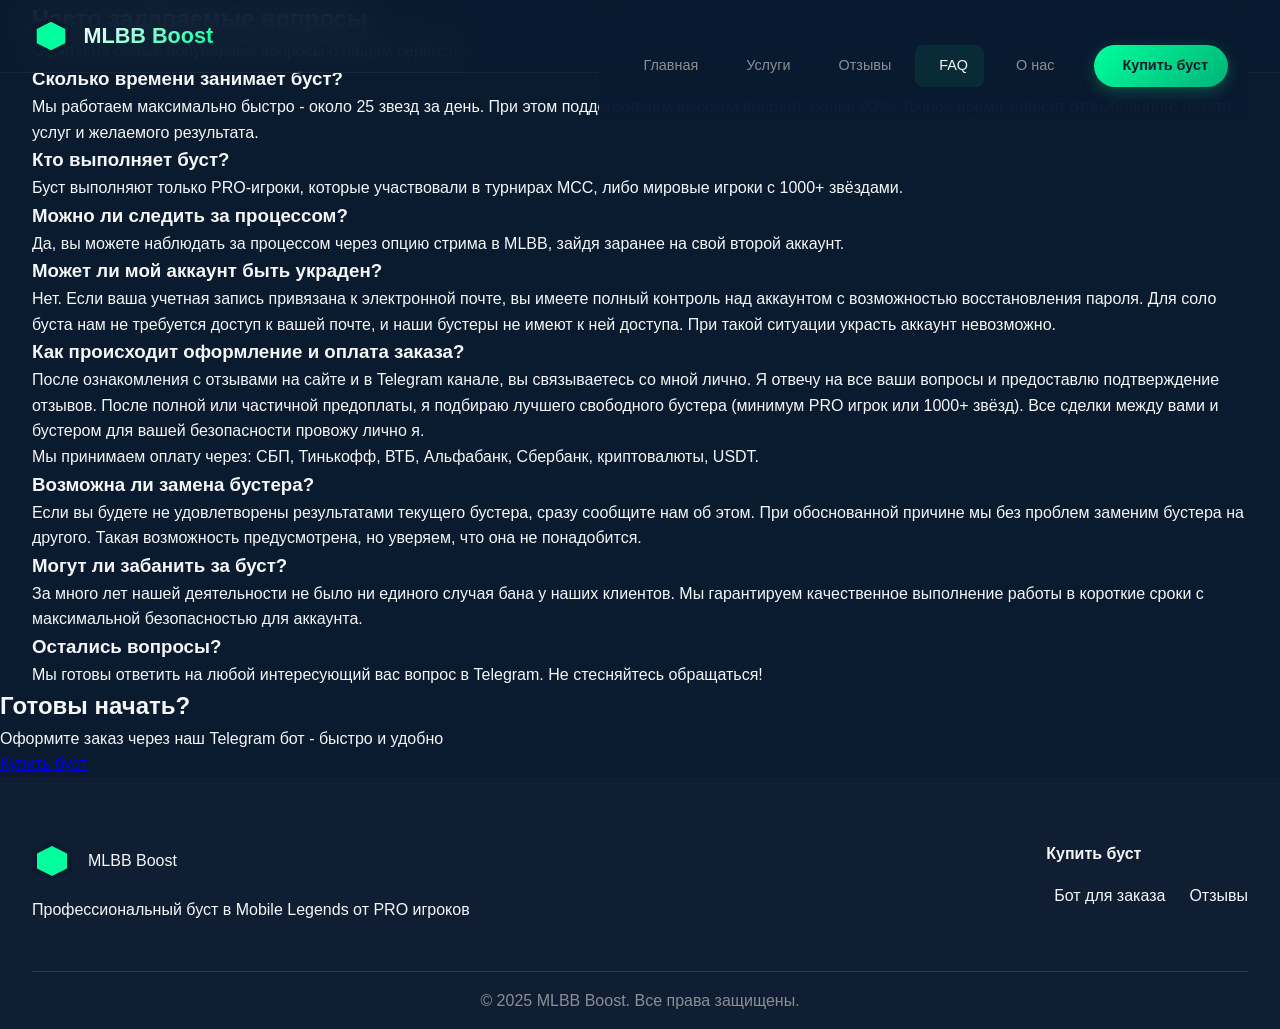
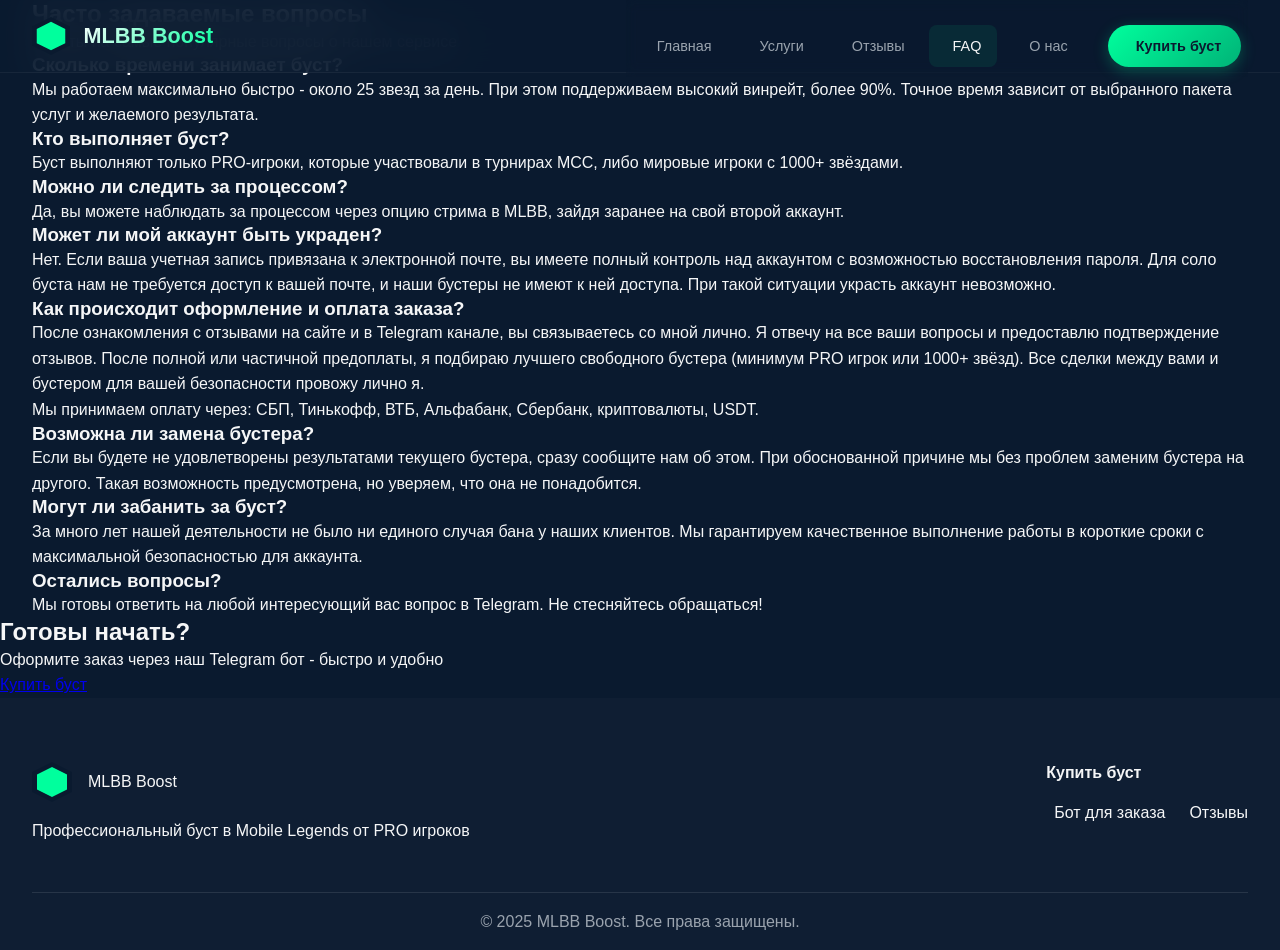

Обнова сайта fable

--- a/styles/main.css
+++ b/styles/main.css
@@ -12,22 +12,85 @@
   --primary-light: #F5F6F7;
   --accent-green: #00FF9D;
   --accent-green-dark: #00CC7D;
-  --text-gray: #8B8E94;
+  --text-gray: #9AA3AE;
+  --font-body: 'Segoe UI', Tahoma, Geneva, Verdana, sans-serif;
+  --font-display: 'Segoe UI', Tahoma, Geneva, Verdana, sans-serif;
+  --ease-out-expo: cubic-bezier(0.16, 1, 0.3, 1);
+  --ease-spring: cubic-bezier(0.34, 1.56, 0.64, 1);
 }
 
 html {
   scroll-behavior: smooth;
   overflow-x: hidden;
+  background-color: var(--primary-dark);
 }
 
 body {
-  font-family: 'Segoe UI', Tahoma, Geneva, Verdana, sans-serif;
+  font-family: var(--font-body);
   background-color: var(--primary-dark);
   color: var(--primary-light);
   line-height: 1.6;
   overflow-x: hidden;
   -webkit-font-smoothing: antialiased;
   -moz-osx-font-smoothing: grayscale;
+  text-rendering: optimizeLegibility;
+}
+
+h1, h2, h3 {
+  line-height: 1.2;
+  text-wrap: balance;
+}
+
+h4, h5, h6 {
+  line-height: 1.35;
+}
+
+p {
+  text-wrap: pretty;
+}
+
+/* Selection & scrollbar — premium detail */
+::selection {
+  background: rgba(0, 255, 157, 0.25);
+  color: #fff;
+}
+
+@media (min-width: 769px) {
+  ::-webkit-scrollbar {
+    width: 10px;
+  }
+  ::-webkit-scrollbar-track {
+    background: var(--primary-darker);
+  }
+  ::-webkit-scrollbar-thumb {
+    background: rgba(0, 255, 157, 0.22);
+    border-radius: 8px;
+    border: 2px solid var(--primary-darker);
+  }
+  ::-webkit-scrollbar-thumb:hover {
+    background: rgba(0, 255, 157, 0.4);
+  }
+}
+
+/* Accessible focus states for keyboard users */
+:focus-visible {
+  outline: 2px solid var(--accent-green);
+  outline-offset: 3px;
+  border-radius: 4px;
+}
+
+:focus:not(:focus-visible) {
+  outline: none;
+}
+
+/* Respect users who prefer reduced motion */
+@media (prefers-reduced-motion: reduce) {
+  *, *::before, *::after {
+    animation-duration: 0.01ms !important;
+    animation-iteration-count: 1 !important;
+    transition-duration: 0.01ms !important;
+    scroll-behavior: auto !important;
+  }
 }
 
 .container {
@@ -220,7 +283,7 @@ body {
 }
 
 .section-header h2 {
-  font-size: 2.5rem;
+  font-size: clamp(1.75rem, 4vw, 2.5rem);
   margin-bottom: 1rem;
   background: linear-gradient(45deg, #fff, var(--accent-green));
   -webkit-background-clip: text;
@@ -230,33 +293,66 @@ body {
 
 .section-header p {
   color: var(--text-gray);
-  font-size: 1.2rem;
+  font-size: clamp(1rem, 2vw, 1.2rem);
+  max-width: 640px;
+  margin-left: auto;
+  margin-right: auto;
 }
 
 /* Buttons */
 .cta-button {
+  position: relative;
   display: inline-flex;
   align-items: center;
+  justify-content: center;
   gap: 0.5rem;
   padding: 1rem 2rem;
-  border-radius: 8px;
+  border-radius: 12px;
   text-decoration: none;
-  font-weight: bold;
-  transition: all 0.3s ease;
+  font-weight: 700;
+  overflow: hidden;
+  transition: transform 0.35s var(--ease-spring), box-shadow 0.35s ease, background 0.3s ease;
+  will-change: transform;
 }
 
 .cta-button.primary {
-  background: var(--accent-green);
+  background: linear-gradient(135deg, var(--accent-green), #00d488);
   color: var(--primary-dark);
+  box-shadow: 0 4px 20px rgba(0, 255, 157, 0.25);
+}
+
+.cta-button.primary::after {
+  content: '';
+  position: absolute;
+  inset: 0;
+  background: linear-gradient(105deg, transparent 40%, rgba(255, 255, 255, 0.45) 50%, transparent 60%);
+  transform: translateX(-120%);
+  transition: transform 0.7s ease;
+  pointer-events: none;
+}
+
+.cta-button.primary:hover::after {
+  transform: translateX(120%);
 }
 
 .cta-button.secondary {
-  background: rgba(255, 255, 255, 0.1);
+  background: rgba(255, 255, 255, 0.06);
   color: var(--primary-light);
+  border: 1px solid rgba(255, 255, 255, 0.12);
+  backdrop-filter: blur(8px);
+}
+
+.cta-button.secondary:hover {
+  background: rgba(255, 255, 255, 0.1);
+  border-color: rgba(0, 255, 157, 0.35);
 }
 
 .cta-button:hover {
   transform: translateY(-2px);
+}
+
+.cta-button:active {
+  transform: translateY(0) scale(0.98);
 }
 
 /* Mobile Navigation */
